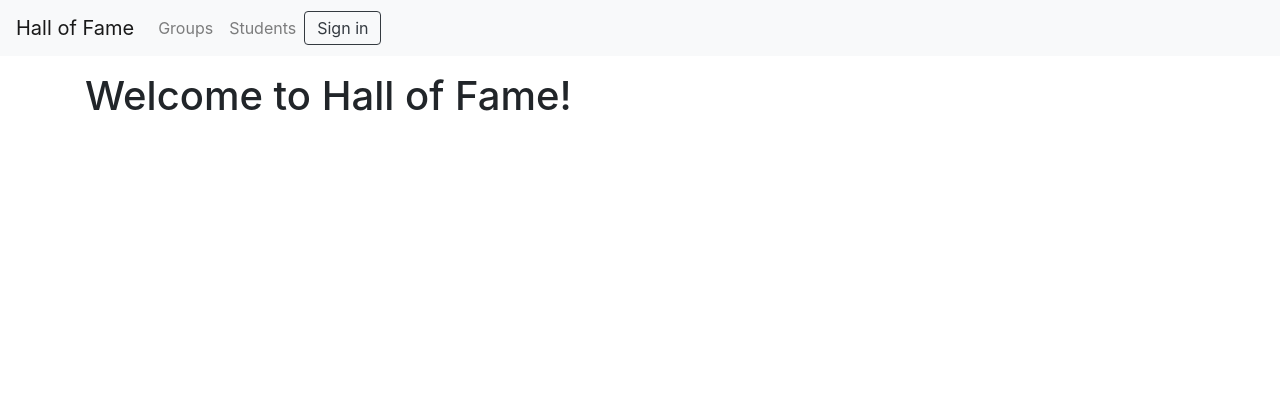
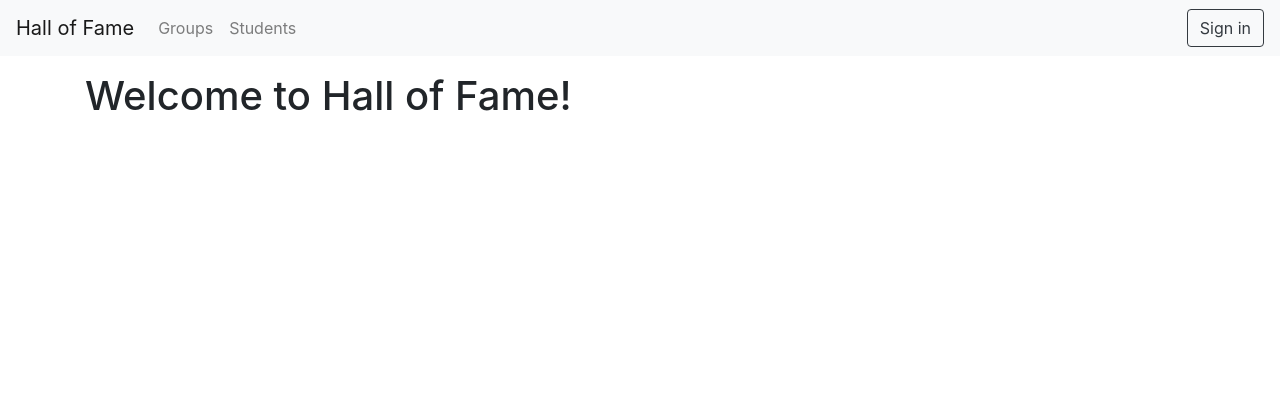
Before and after one commit to hardkov/hall-of-fame, a Django app: page / in a window 1280 px wide. Shown: the top 420 px of the page. Run offline with Django 3.2, Linux system fonts and the light colour scheme; some libraries are stand-ins or nearby versions.

Commit message:
Navbar login logic

```diff
--- a/hof/templates/hof/includes/navbar.html
+++ b/hof/templates/hof/includes/navbar.html
@@ -17,11 +17,18 @@
             <a class="nav-link" href="{% url 'hof:students' %}">Students</a>
         </li>
     </ul>
-    <a
-    class="btn btn-outline-dark py-1"
-    href="/admin"
-    >
+    <ul class="navbar-nav ml-auto">
+        <li class="nav-item">
+            {% if not user.is_authenticated %}
+            <a class="btn btn-outline-dark" href="/admin">
                 Sign in
             </a>
+            {% else %}
+            <a class="btn btn-outline-dark" href="/admin/logout">
+                Logout
+            </a>
+            {% endif %}
+        </li>
+    </ul>
     </div>
 </nav>
```
Lines whose indentation alone changed are shown as unchanged.
